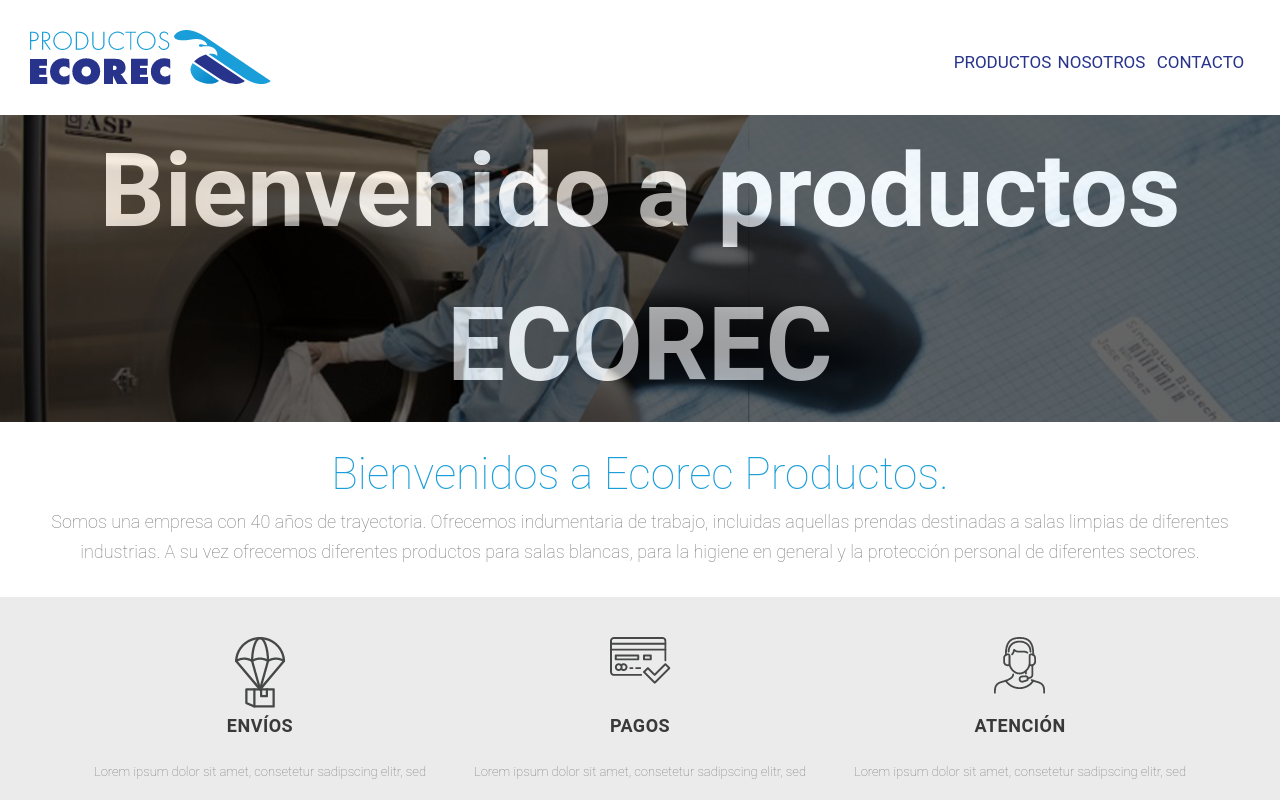
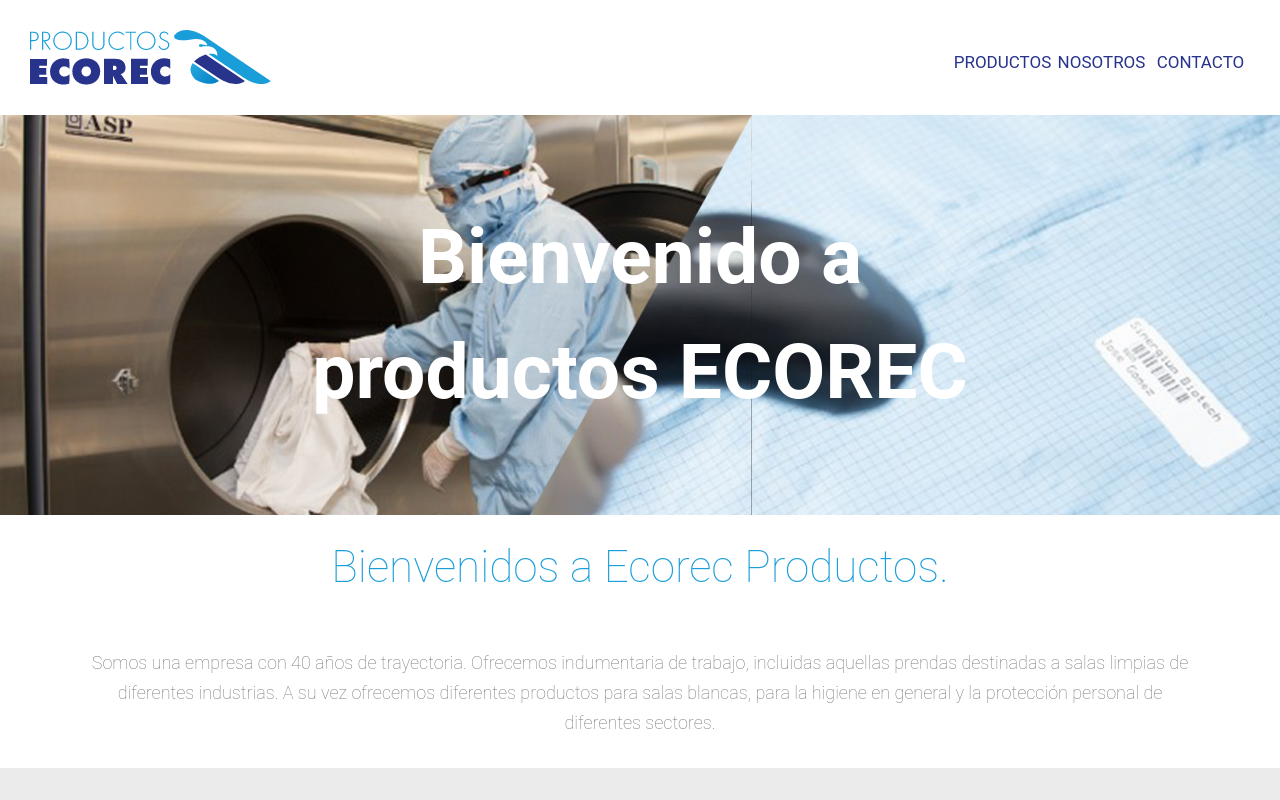
Before and after one commit to MalkSof/ecorec, a Vue app: page /#/ in a window 1280 px wide. Shown: the top 800 px of the page. Built offline with nearby package versions, Linux system fonts and the light colour scheme.

Commit message:
enviar Nav

```diff
--- a/public/estilos.css
+++ b/public/estilos.css
@@ -60,12 +60,7 @@
     font-size: 52px;
     color: rgb(255, 255, 255);
 }
-#bienvenido{
-    width: 100%;
-    overflow: visible;
-    top: 155.211px;
-
-}
+
 #Capa_1 {
     position: absolute;
     width: 240.786px;
@@ -347,20 +342,28 @@
     background-color: rgba(0,0,0,1);
     opacity: 0.6;
 }
-#Bienvenido_a_productos_ECOREC {
-
-    overflow: visible;
+#bienvenido{
+    width: 100%;
+    overflow: visible;
+    top: 155.211px;
     font-family: Roboto;
     font-style: normal;
     font-weight: bold;
-    font-size: 8vw;
+    font-size: 6vw;
+
     justify-content: center;
     margin: 0 auto;
     text-align: center;
-    color: rgba(255,255,255,1);
+    background-size: cover;
+        height: 400px;
+    color: white;
+    display: flex;
+    align-items: center;
+
     background-image: url("fondoBienvenidos.jpg");
-    background-size: cover;
-}
+}
+
+
 #Lorem_ipsum {
     overflow: visible;
     width: 100%;
--- a/src/components/BienvenidoComponent.vue
+++ b/src/components/BienvenidoComponent.vue
@@ -1,17 +1,17 @@
 <template>
   <div>
     <div id="bienvenido">
-      <div id="Bienvenido_a_productos_ECOREC">
-          <div class="sombraBien">
-          Bienvenido a productos ECOREC
-          </div>
-      </div>
+
+          Bienvenido a<br> productos ECOREC
+
     </div>
     <div style="padding: 30px;">
       <div id="Lorem_ipsum">
         Bienvenidos a Ecorec Productos.
       </div>
-      <div id="Lorem_ipsum_dolor_sit_amet_con">
+      <br>
+      <br>
+      <div class="container-sm" id="Lorem_ipsum_dolor_sit_amet_con">
         Somos una empresa con 40 años de trayectoria. Ofrecemos indumentaria de trabajo, incluidas aquellas prendas destinadas a salas limpias de diferentes industrias. A su vez ofrecemos diferentes productos para salas blancas, para la higiene en general y la protección personal de diferentes sectores.
       </div>
     </div>
```
